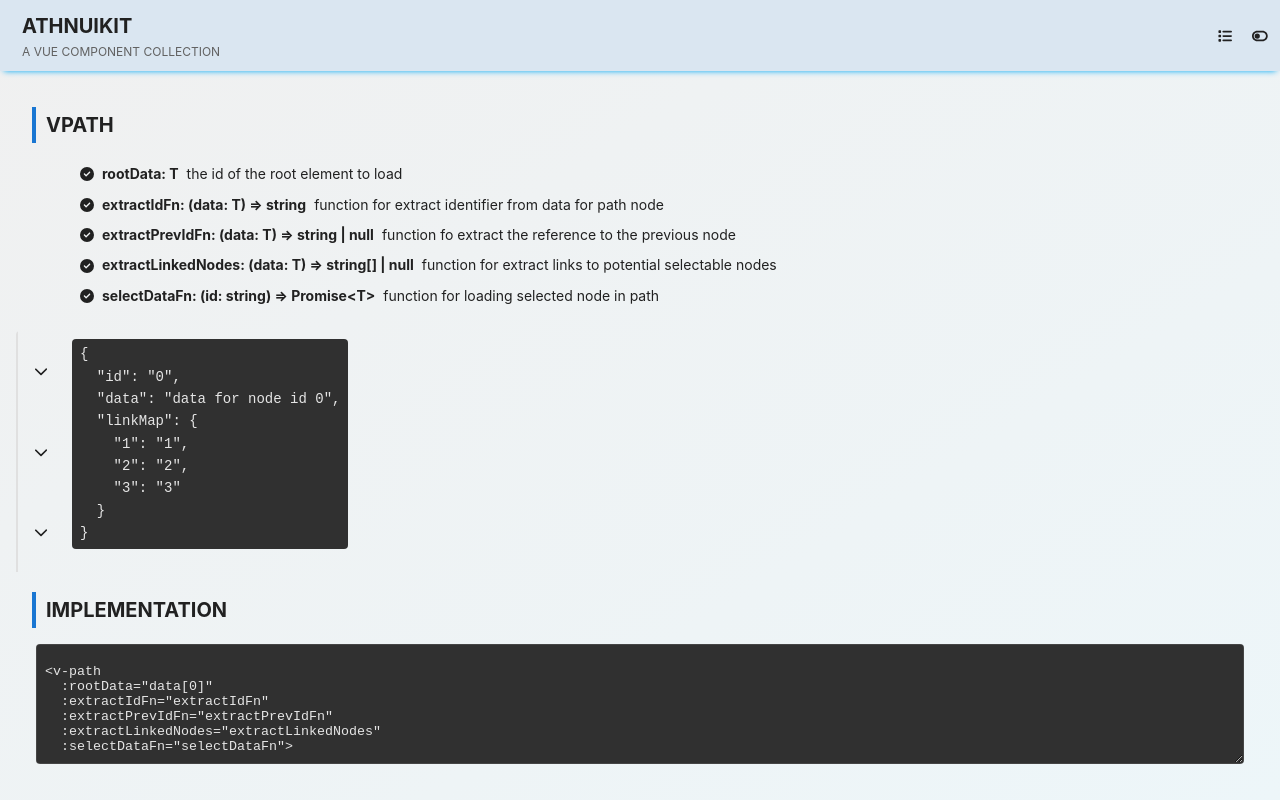
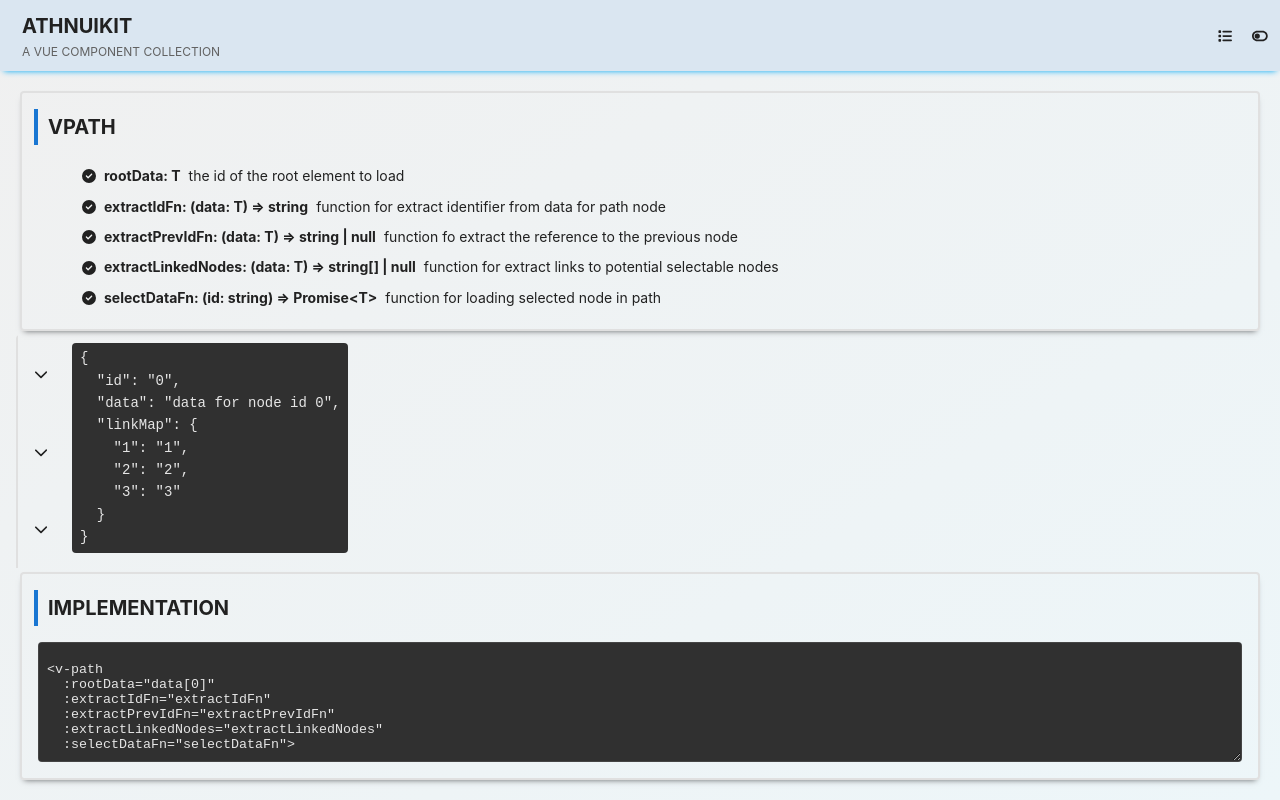
Before and after one commit to athnxyz/athnuikit, a Vue app: page /vpath in a window 1280 px wide. Built offline with nearby package versions, Linux system fonts and the light colour scheme.

Commit message:
minor enhancements

```diff
--- a/src/components/v-dropdown/v-dropdown.vue
+++ b/src/components/v-dropdown/v-dropdown.vue
@@ -6,6 +6,7 @@ import { every } from 'lodash';
 import type { DropdownEmits, DropdownProps, DropdownOption } from '@uikit/components/v-dropdown/v-dropdown.types';
 import { useNavigateRoute } from '@uikit/composables/useNagivateRoute';
 import { flow } from '@uikit/utils/flow';
+
 
 defineProps<DropdownProps>();
 const emit = defineEmits<DropdownEmits>();
@@ -16,12 +17,11 @@ const isOpen: Ref<boolean> = ref(false);
 
 const toggleDropdown = (option: boolean): boolean => ! option;
 
-
 const { navigate } = useNavigateRoute();
 const handleSelection = (option: DropdownOption): `/${string}`| undefined => {
   isOpen.value = toggleDropdown(isOpen.value);
+
   emit('update:selection', option.label);
-
   return option.route;
 };
 
@@ -62,12 +62,9 @@ onBeforeUnmount(() => document.removeEventListener('click', handleClickOutsideDr
         <v-button v-for="o in options" :key="o.label"
           :option="o"
           :action="flow(
-            () => {
-              handleSelection(o);
-              return true;
-            },
-            () => {
-              if (o.route) navigate(o.route);
+            () => handleSelection(o),
+            (route?: `/${string}`) => {
+              if (route) navigate(route);
               return true;
             }
           )"
--- a/src/components/v-master-view/v-master-view.scss
+++ b/src/components/v-master-view/v-master-view.scss
@@ -21,12 +21,12 @@
       border-radius: 0.25rem;
 
       &:hover {
-        box-shadow: 0 2px 4px -4px var(--v-boxshadow);
+        box-shadow: 0 2px 4px var(--v-boxshadow);
         cursor: pointer;
       }
 
       &:active {
-        box-shadow: 0 0 5px var(--v-boxshadow);
+        box-shadow: 0 4px 6px var(--v-boxshadow);
       }
 
       .v-master-view-key-slot {
--- a/src/views/v-path-view.vue
+++ b/src/views/v-path-view.vue
@@ -53,7 +53,7 @@ const implementation = ref(`
 
   <v-container orientation="vertical" overflow="auto">
 
-    <v-container orientation="vertical">
+    <v-container orientation="vertical" border>
       <v-title title="vpath" border></v-title>
       <v-list
         :items="pathDetailListItems"
@@ -83,7 +83,7 @@ const implementation = ref(`
 
     </v-path>
 
-   <v-container orientation="vertical">
+   <v-container orientation="vertical" border>
       <v-title title="implementation" border></v-title>
       <v-input v-model:value="implementation" disabled></v-input>
     </v-container>
```
Also changed, not shown: package.json (+8 -1 lines).
